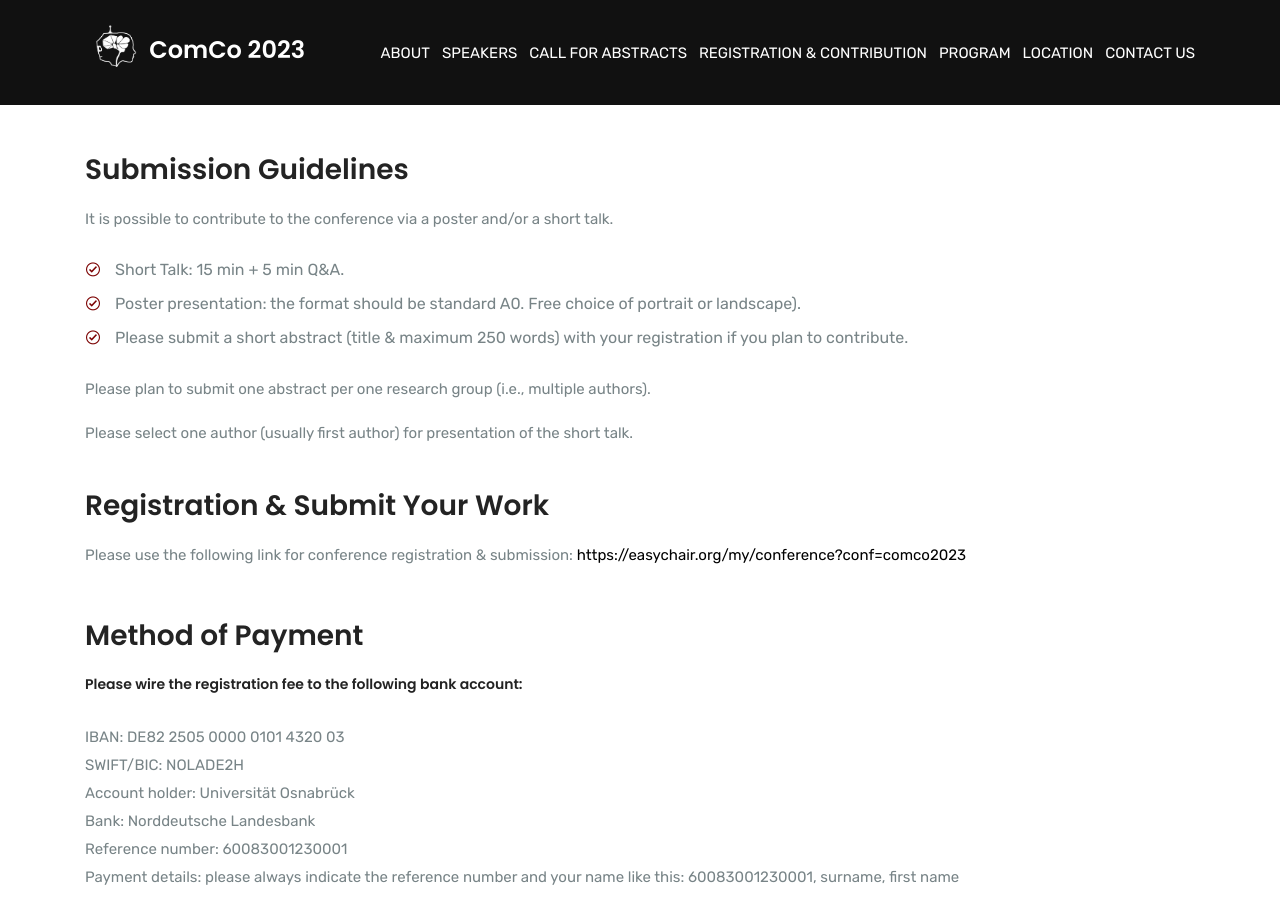
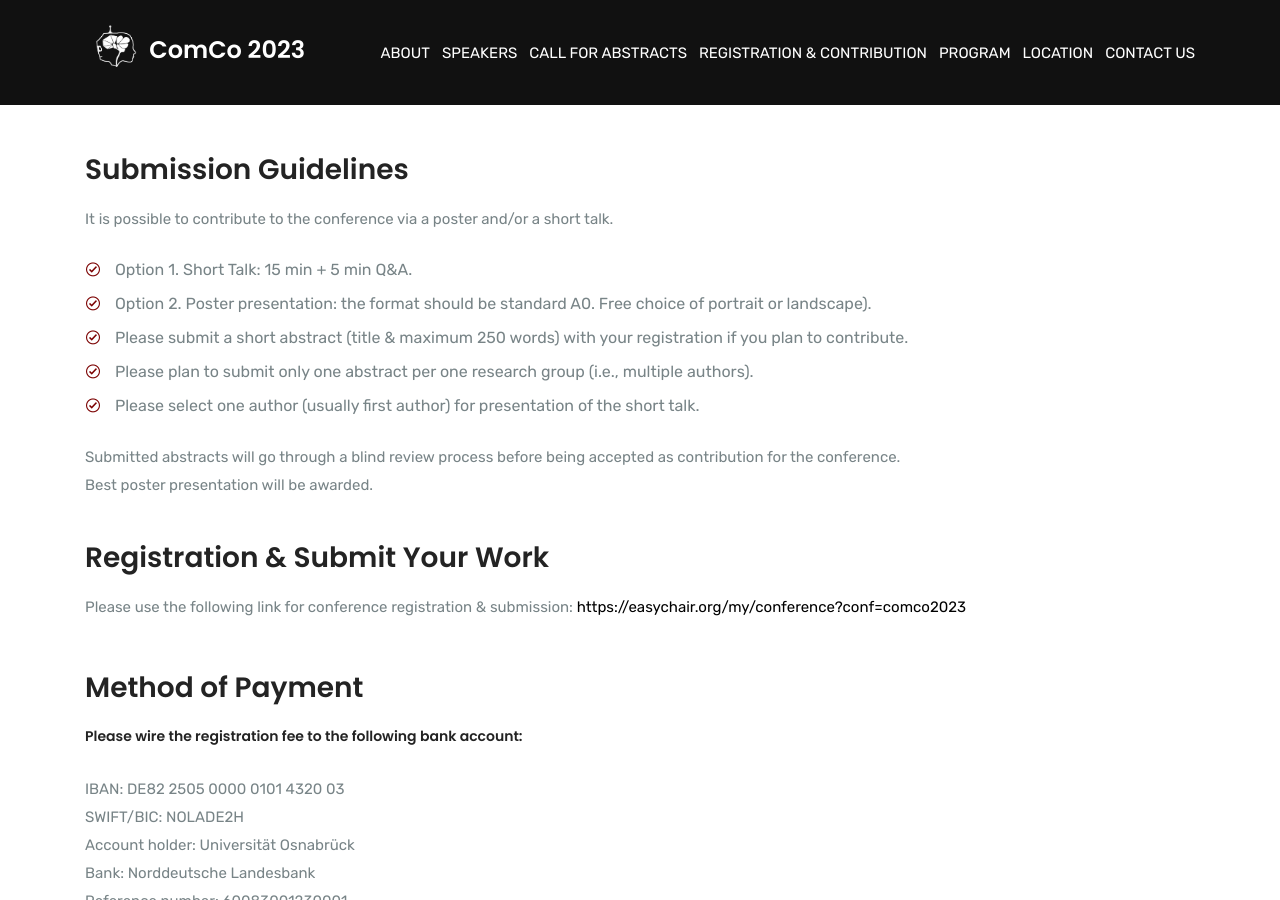
Before and after one commit to comco23/comco23.github.io, a Jekyll site: the page built from submission.html, in a window 1280 px wide and 900 px high, scrolled down 1491 px. Built offline with Jekyll 4.4.1, drawn with Linux system fonts in a browser that asks for light colours; some web fonts are replaced.

Commit message:
made changes to the guidelines

```diff
--- a/_data/guidelines.json
+++ b/_data/guidelines.json
@@ -1,6 +1,8 @@
 
 [
-	"Short Talk: 15 min + 5 min Q&A.",
-	"Poster presentation: the format should be standard A0. Free choice of portrait or landscape).",
-	"Please submit a short abstract (title & maximum 250 words) with your registration if you plan to contribute."
+	"Option 1. Short Talk: 15 min + 5 min Q&A.",
+	"Option 2. Poster presentation: the format should be standard A0. Free choice of portrait or landscape).",
+	"Please submit a short abstract (title & maximum 250 words) with your registration if you plan to contribute.",
+	"Please plan to submit only one abstract per one research group (i.e., multiple authors).",
+	"Please select one author (usually first author) for presentation of the short talk."
 ]
--- a/submission.html
+++ b/submission.html
@@ -60,9 +60,8 @@ permalink: /submission
 					</li>
 					{% endfor %}
 				</ul>
-
-				<p>Please plan to submit one abstract per one research group (i.e., multiple authors).</p>
-				<p>Please select one author (usually first author) for presentation of the short talk.</p>
+				<p>Submitted abstracts will go through a blind review process before being accepted as
+					contribution for the conference. </br>Best poster presentation will be awarded.</p>
 			</div>
 		</div>
 		<div class="row align-items-center">
```
